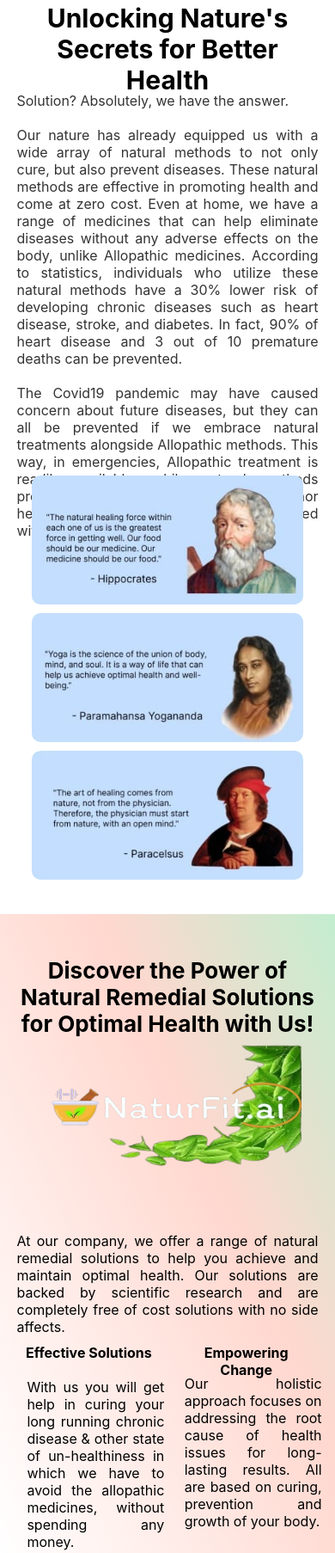
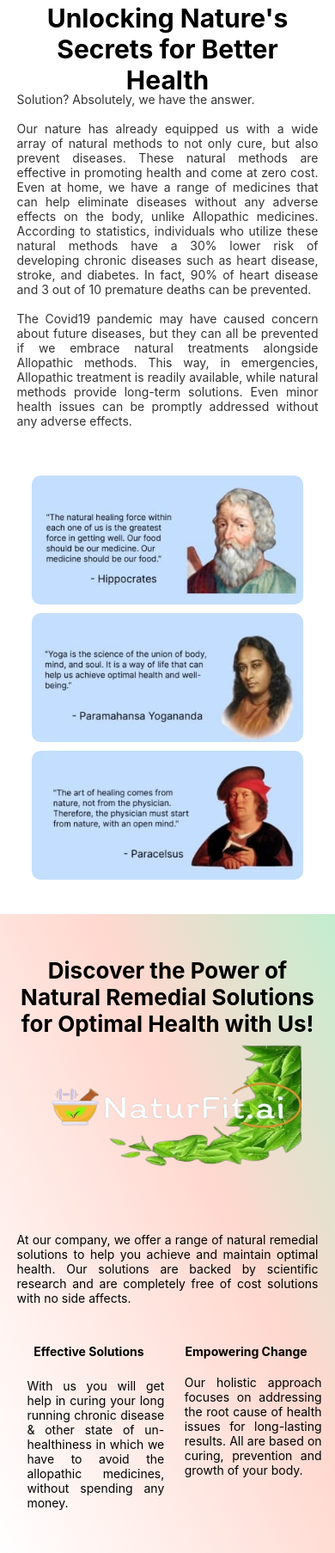
Before and after one commit to priyashx7/naturfit.ai, a plain HTML site: page index.html in a window 390 px wide. Shown: the part 2986-4792 px from the top of the page at 86% size. Drawn offline with Linux system fonts and the light colour scheme.

Commit message:
changes in styling

```diff
--- a/styles.css
+++ b/styles.css
@@ -1467,7 +1467,7 @@
         top: 0px; text-align: center; position: absolute; color: black; font-size: 30px; font-family: Inter; font-weight: 700; word-wrap: break-word;
     }
     .solution-section .text2 {
-        width: 100%; text-align: justify; top: 104px; position: absolute; color: rgba(0, 0, 0, 0.8); font-size: 16px; font-family: Inter; font-weight: 400; word-wrap: break-word;
+        width: 100%; text-align: justify; top: 104px; position: absolute; color: rgba(0, 0, 0, 0.8); font-size: 14px; font-family: Inter; font-weight: 400; word-wrap: break-word;
     }
     .saying1 {
         width: 90%; height: 150px; margin-left: 0%; margin-right: 0%; top: 550px; position: absolute; border-radius: 10px;
@@ -1487,25 +1487,25 @@
         width: 90%; margin-left: 0%; margin-right: 0%; top: 50px; text-align: center; position: absolute; color: black; font-size: 26px; font-family: Inter; font-weight: 700; word-wrap: break-word;
     }
     .company-section .text2 {
-        width: 90%; margin-left: 5%; margin-right: 5%; top: 370px; position: absolute; color: black; font-size: 16px; font-family: Inter; font-weight: 400; word-wrap: break-word; text-align: justify;
+        width: 90%; margin-left: 5%; margin-right: 5%; top: 370px; position: absolute; color: black; font-size: 14px; font-family: Inter; font-weight: 400; word-wrap: break-word; text-align: justify;
     }
     .effective {
         width: 41%; height: 140px; margin-left: 6%; margin-right: 53%; top: 500px; position: absolute;
     }
     .effective .text1 {
-        width: 100%; top: 0px; text-align: center; position: absolute; color: black; font-size: 16px; font-family: Inter; font-weight: 700; word-wrap: break-word;
+        width: 100%; top: 0px; text-align: center; position: absolute; color: black; font-size: 14px; font-family: Inter; font-weight: 700; word-wrap: break-word;
     }
     .effective .text2 {
-        width: 100%; top: 40px; text-align: justify; position: absolute; color: black; font-size: 16px; font-family: Inter; font-weight: 400; word-wrap: break-word;
+        width: 100%; top: 40px; text-align: justify; position: absolute; color: black; font-size: 14px; font-family: Inter; font-weight: 400; word-wrap: break-word;
     }
     .empowering {
         width: 41%; height: 140px; margin-left: 53%; margin-right: 6%; top: 500px; position: absolute;
     }
     .empowering .text1 {
-        width: 100%; top: 0px; text-align: center; position: absolute; color: black; font-size: 16px; font-family: Inter; font-weight: 700; word-wrap: break-word;
+        width: 100%; top: 0px; text-align: center; position: absolute; color: black; font-size: 14px; font-family: Inter; font-weight: 700; word-wrap: break-word;
     }
     .empowering .text2 {
-        width: 100%; top: 36px; text-align: justify; position: absolute; color: black; font-size: 16px; font-family: Inter; font-weight: 400; word-wrap: break-word;
+        width: 100%; top: 36px; text-align: justify; position: absolute; color: black; font-size: 14px; font-family: Inter; font-weight: 400; word-wrap: break-word;
     }
     .company-section .logo {
         width: 80%; height: 20%; margin-left: 0%; margin-right: 0%; top: 150px; position: absolute;
@@ -1555,7 +1555,7 @@
         margin-left: 30%; margin-right: 30%; width: 40%; top: 0px; position: absolute; color: black; font-size: 32px; font-family: Inter; font-weight: 700; word-wrap: break-word; text-align: center;
     }
     .faq-section .text2 {
-        margin-left: 0%; margin-right: 0%; width: 90%; left: 0px; top: 850px; position: absolute; text-align: justify; color: black; font-size: 16px; font-family: Inter; font-weight: 400; word-wrap: break-word; text-align: center;
+        margin-left: 0%; margin-right: 0%; width: 90%; left: 0px; top: 850px; position: absolute; text-align: justify; color: black; font-size: 14px; font-family: Inter; font-weight: 400; word-wrap: break-word; text-align: center;
     }
 
     .faq-content {
@@ -1568,10 +1568,10 @@
         width: 100%; height: 0px; top: 0px; position: absolute; border: 1px rgba(0, 0, 0, 0.50) solid;
     }
     .faq-content .question {
-        width:96%; left: 2%; top: 20px; text-align: justify; position: absolute; color: black; font-size: 16px; font-family: Inter; font-weight: 700; word-wrap: break-word;
+        width:96%; left: 2%; top: 20px; text-align: justify; position: absolute; color: black; font-size: 14px; font-family: Inter; font-weight: 700; word-wrap: break-word;
     }
     .faq-content .answer {
-        width:96%; left: 2%; top: 60px; text-align: justify; position: absolute; color: rgba(0, 0, 0, 0.7); font-size: 16px; font-family: Inter; font-weight: 400; word-wrap: break-word;
+        width:96%; left: 2%; top: 60px; text-align: justify; position: absolute; color: rgba(0, 0, 0, 0.7); font-size: 14px; font-family: Inter; font-weight: 400; word-wrap: break-word;
     }
     .question2-content {
         width: 100%; height: 120px; top: 160px; position: absolute;
```
